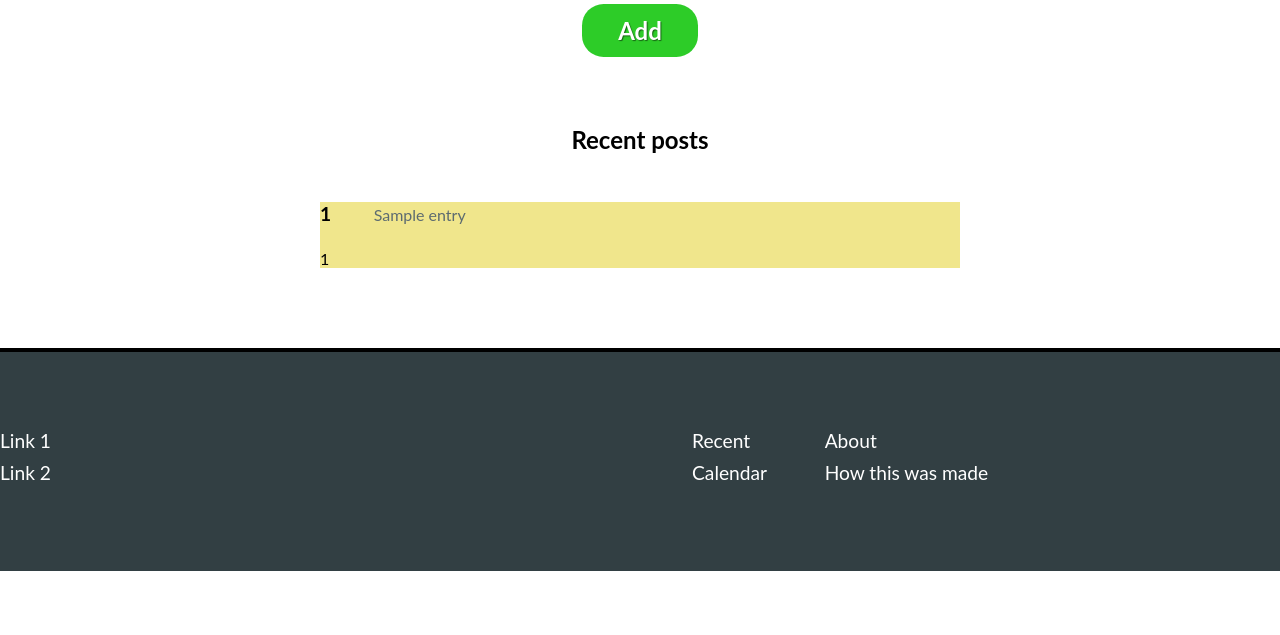
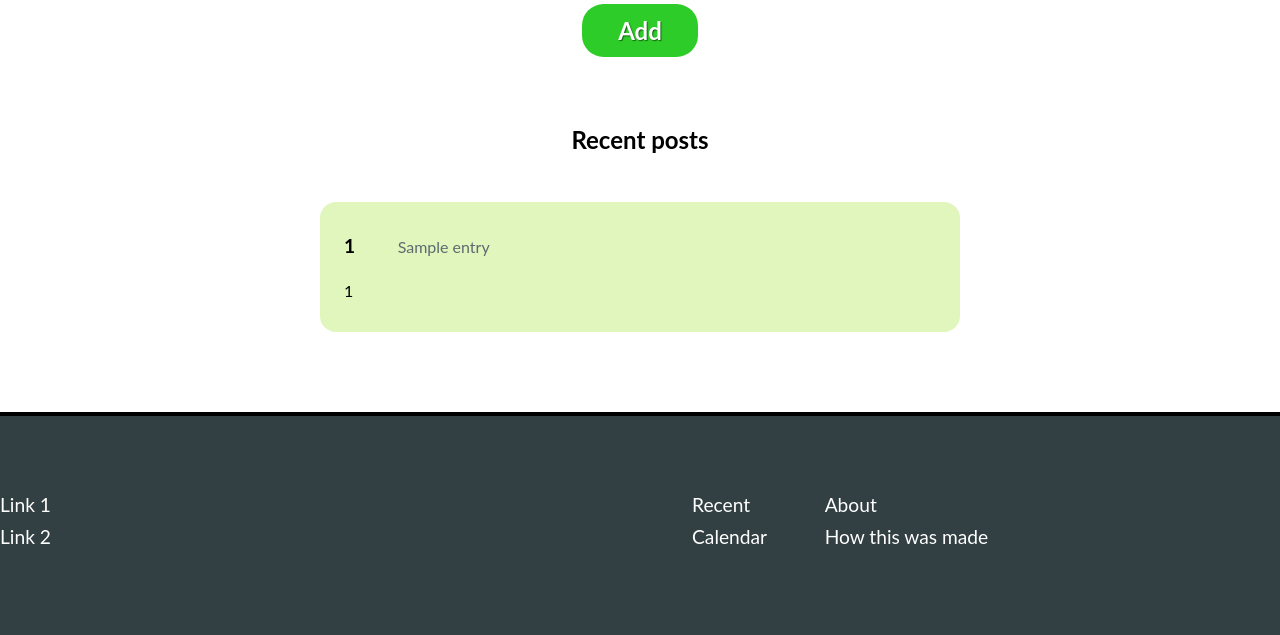
Before and after one commit to IuliiaKonovalova/micro-blog, a Flask app: template templates/main.html in a window 1280 px wide. Shown: the part 309-944 px from the top of the page. Before the commit the page ends 880 px from the top, so only its background shows below. Run offline with Flask 2, Linux system fonts and the light colour scheme; the template is opened without the code that fills it: most values are stand-ins (such as "Sample title", 1, 10 or a date in 2020); some libraries are stand-ins or nearby versions.

Commit message:
Add styling for recent entries

```diff
--- a/static/css/style.css
+++ b/static/css/style.css
@@ -174,9 +174,11 @@ body {
 
 .entry {
   margin-top: 3em;
-  background-color: khaki;
+  background-color: rgba(198, 238, 133, 0.541);
+  border-radius: 1em;
   width: 90%;
   max-width: 40rem;
+  padding: 2em 1.5em;
 }
 
 .entry__header {
```
